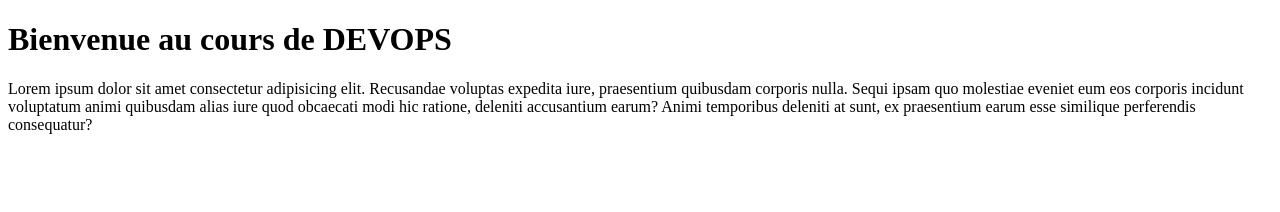
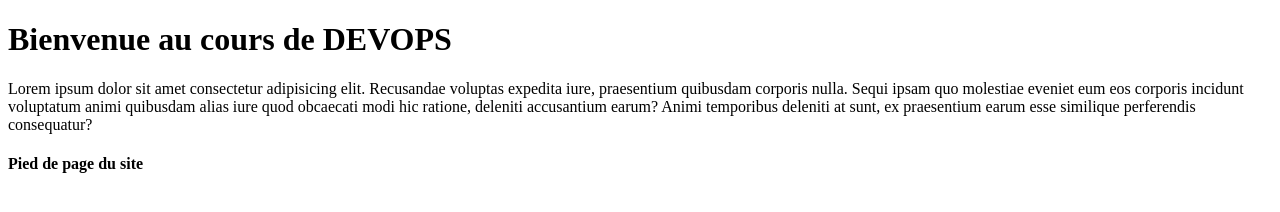
Before and after one commit to mbayesokhnathiam/suptech-test, a plain HTML site: page index.html in a window 1280 px wide. Drawn offline with Linux system fonts and the light colour scheme.

Commit message:
add footer

```diff
--- a/index.html
+++ b/index.html
@@ -8,5 +8,6 @@
 <body>
     <h1>Bienvenue au cours de DEVOPS</h1>
     <p>Lorem ipsum dolor sit amet consectetur adipisicing elit. Recusandae voluptas expedita iure, praesentium quibusdam corporis nulla. Sequi ipsam quo molestiae eveniet eum eos corporis incidunt voluptatum animi quibusdam alias iure quod obcaecati modi hic ratione, deleniti accusantium earum? Animi temporibus deleniti at sunt, ex praesentium earum esse similique perferendis consequatur?</p>
+    <h4>Pied de page du site</h4>
 </body>
 </html>
```
